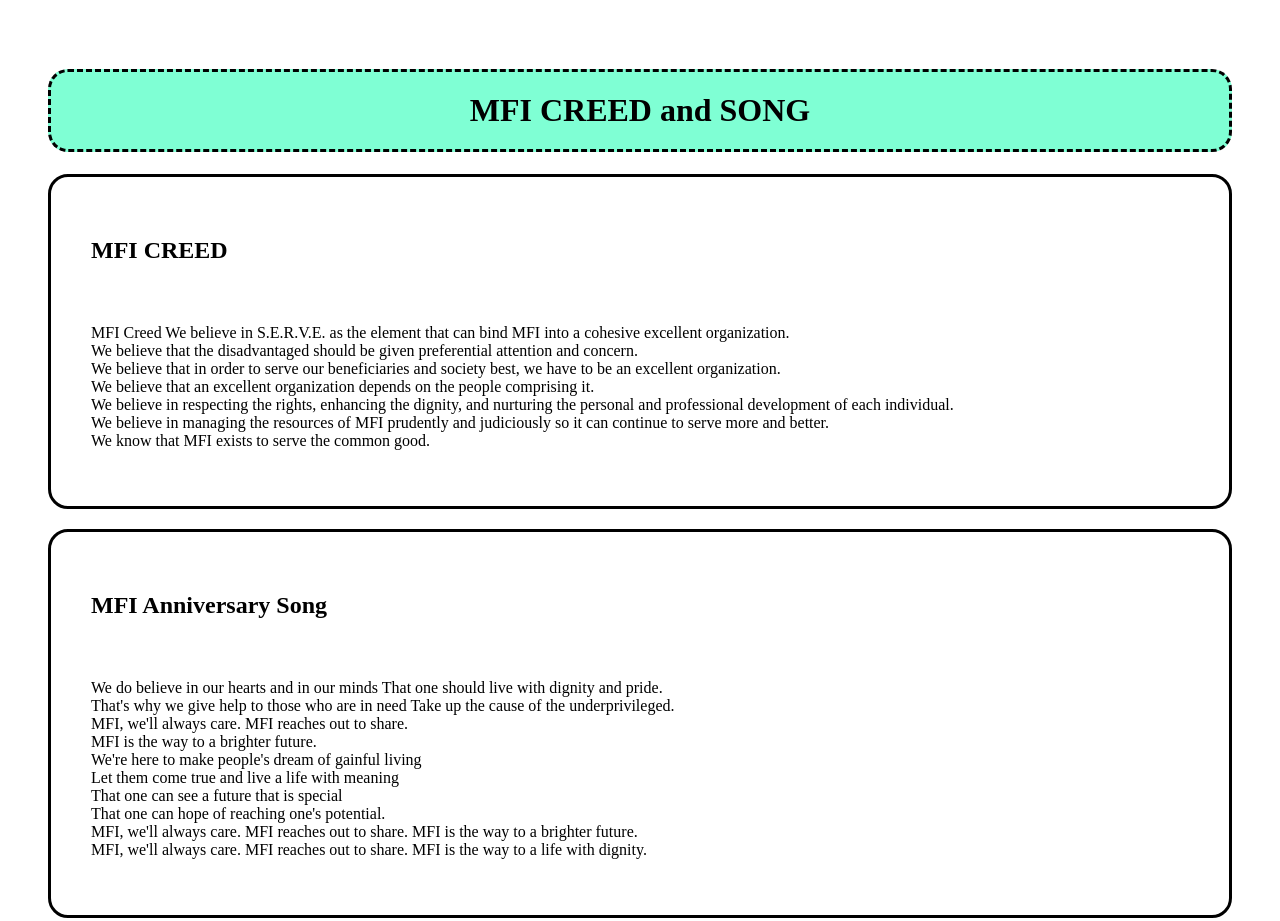
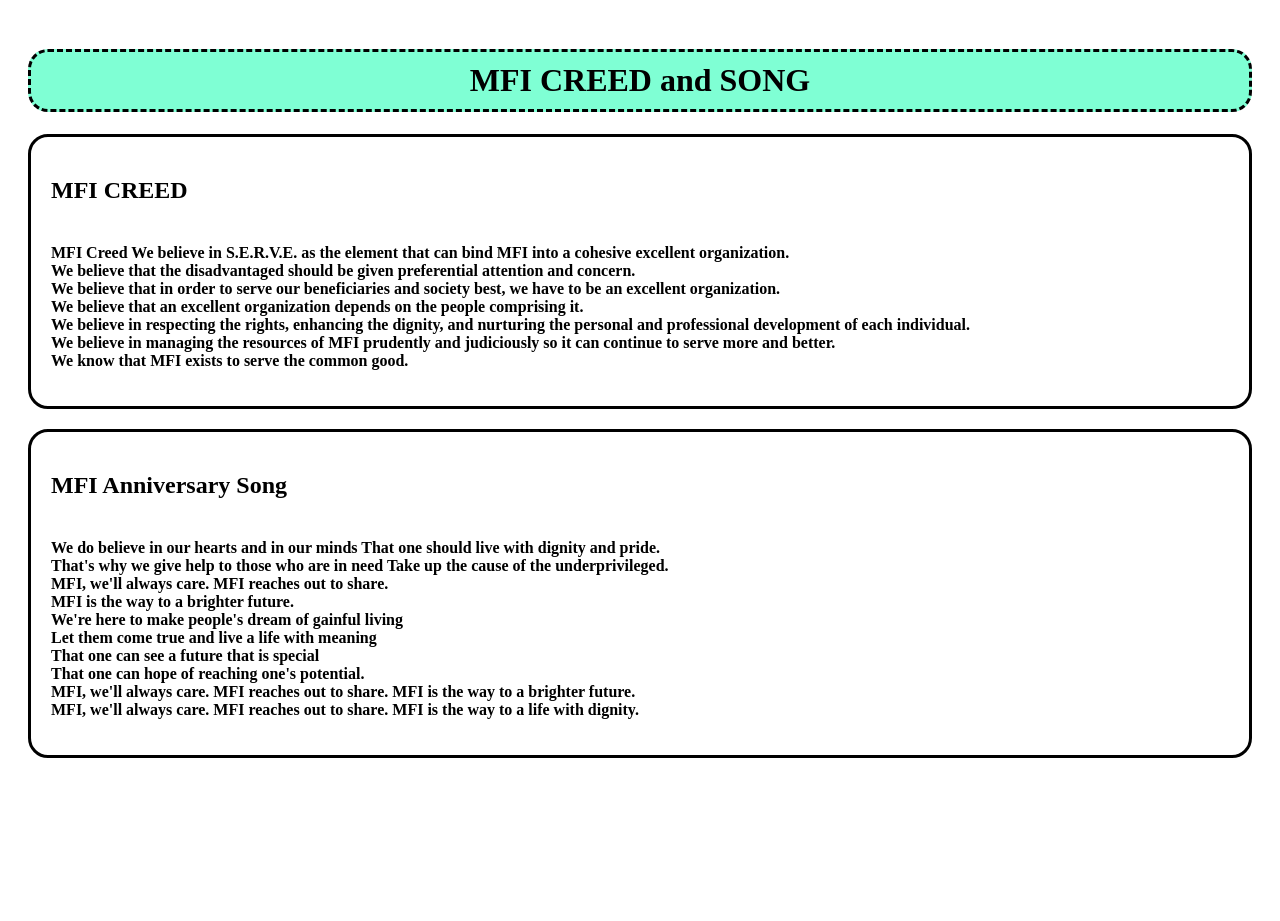
Before and after one commit to Adornadowilliam2/MFI, a plain HTML site: page index.html in a window 1280 px wide. After the commit the page ends 800 px from the top, so only its background shows below. Drawn offline with Linux system fonts and the light colour scheme.

Commit message:
add scss

```diff
--- a/index.html
+++ b/index.html
@@ -1,47 +1,51 @@
 <!DOCTYPE html>
 <html lang="en">
-<head>
-    <meta charset="UTF-8">
-    <meta name="viewport" content="width=device-width, initial-scale=1.0">
-    <title>Document</title>
-    <style>
-        *{
-            padding: 20px;
-        }
-    </style>
-</head>
-<body>
-    <h1 style="background-color: aquamarine; border-radius: 20px; border-style: dashed; border-color: black; text-align: center;">MFI CREED and SONG</h1>
-   <div style="border-radius: 20px; border-style: solid; border-color: black;"> <h2>MFI CREED</h2>
-    <p>MFI Creed
-        We believe in S.E.R.V.E. as the element that can bind MFI into a
-        cohesive excellent organization. <br>
-        We believe that the disadvantaged should be given preferential
-        attention and concern. <br>
-        We believe that in order to serve our beneficiaries and society
-        best, we have to be an excellent organization. <br>
+  <head>
+    <meta charset="UTF-8" />
+    <meta name="viewport" content="width=device-width, initial-scale=1.0" />
+    <title>MFI creed and song</title>
+    <link rel="stylesheet" href="styles.css" />
+    <link rel="shortcut icon" href="logo.jpg" type="image/x-icon" />
+  </head>
+  <body>
+    <h1>MFI CREED and SONG</h1>
+    <div>
+      <h2>MFI CREED</h2>
+      <p>
+        MFI Creed We believe in S.E.R.V.E. as the element that can bind MFI into
+        a cohesive excellent organization. <br />
+        We believe that the disadvantaged should be given preferential attention
+        and concern. <br />
+        We believe that in order to serve our beneficiaries and society best, we
+        have to be an excellent organization. <br />
         We believe that an excellent organization depends on the people
-        comprising it. <br>
+        comprising it. <br />
         We believe in respecting the rights, enhancing the dignity, and
-        nurturing the personal and professional development of each
-        individual. <br>
-        We believe in managing the resources of MFI prudently and
-        judiciously so it can continue to serve more and better. <br>
-        We know that MFI exists to serve the common good.</p></div>
-        <div style="border-radius: 20px; border-style: solid; border-color: black; margin-top: 20px;"><h2>MFI Anniversary Song
-           </h2><p> We do believe in our hearts and in our minds
-            That one should live with dignity and pride. <br>
-            That's why we give help to those who are in need
-            Take up the cause of the underprivileged. <br>
-            MFI, we'll always care. MFI reaches out to share. <br>
-            MFI is the way to a brighter future. <br>
-            We're here to make people's dream of gainful living <br>
-            Let them come true and live a life with meaning <br>
-            That one can see a future that is special <br>
-            That one can hope of reaching one's potential. <br>
-            MFI, we'll always care. MFI reaches out to share. MFI is the
-            way to a brighter future. <br>
-            MFI, we'll always care. MFI reaches out to share. MFI is the
-            way to a life with dignity.</p></div>
-</body>
+        nurturing the personal and professional development of each individual.
+        <br />
+        We believe in managing the resources of MFI prudently and judiciously so
+        it can continue to serve more and better. <br />
+        We know that MFI exists to serve the common good.
+      </p>
+    </div>
+    <div>
+      <h2>MFI Anniversary Song</h2>
+      <p>
+        We do believe in our hearts and in our minds That one should live with
+        dignity and pride. <br />
+        That's why we give help to those who are in need Take up the cause of
+        the underprivileged. <br />
+        MFI, we'll always care. MFI reaches out to share. <br />
+        MFI is the way to a brighter future. <br />
+        We're here to make people's dream of gainful living <br />
+        Let them come true and live a life with meaning <br />
+        That one can see a future that is special <br />
+        That one can hope of reaching one's potential. <br />
+        MFI, we'll always care. MFI reaches out to share. MFI is the way to a
+        brighter future. <br />
+        MFI, we'll always care. MFI reaches out to share. MFI is the way to a
+        life with dignity.
+      </p>
+    </div>
+  </body>
 </html>
--- /dev/null
+++ b/styles.scss
@@ -0,0 +1,22 @@
+* {
+  padding: 20px;
+}
+
+h1 {
+  background-color: aquamarine;
+  border-radius: 20px;
+  border-style: dashed;
+  border-color: black;
+  text-align: center;
+}
+
+div {
+  border-radius: 20px;
+  border-style: solid;
+  border-color: black;
+  font-weight: bold;
+
+  & + div {
+    margin-top: 20px;
+  }
+}
```
Also changed, not shown: logo.jpg (added), styles.css (added).
